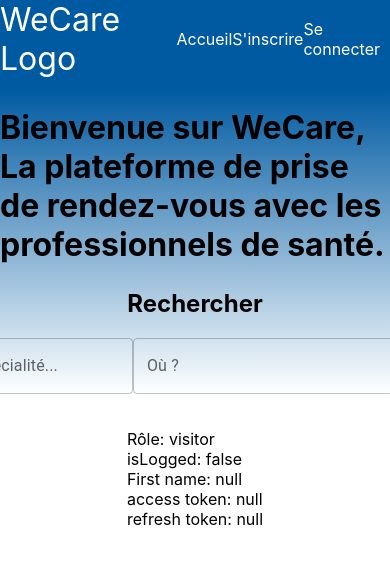
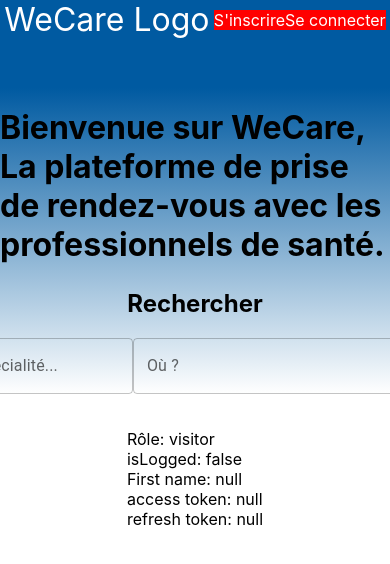
Before and after one commit to badace7/wecare-client, a React (Create React App) app: page / in a window 390 px wide. Shown: the top 564 px of the page. Built offline with nearby package versions, Linux system fonts and the light colour scheme.

Commit message:
refactoring UI: mobile-first

```diff
--- a/src/pages/partials/Navbar/index.tsx
+++ b/src/pages/partials/Navbar/index.tsx
@@ -225,18 +225,22 @@ export default function Navbar() {
           WeCare Logo
         </Logo>
 
-        <NavLink to="/" color="inherit">
+        {/* <NavLink to="/" color="inherit">
           Accueil
-        </NavLink>
-
-
+        </NavLink> */}
 
         {userState.isLogged ? (
           <NavLink to="/" color="inherit">
             Compte{" "}
           </NavLink>
         ) : (
-          <>
+          <Box
+            sx={{
+              display: "flex",
+              backgroundColor: "red",
+              justifyContent: "center",
+            }}
+          >
             {" "}
             <NavLink to="/register" color="inherit">
               S'inscrire
@@ -244,7 +248,7 @@ export default function Navbar() {
             <NavLink to="/login" color="inherit">
               Se connecter
             </NavLink>
-          </>
+          </Box>
         )}
       </LinkContainer>
       {renderMobileMenu}
```
